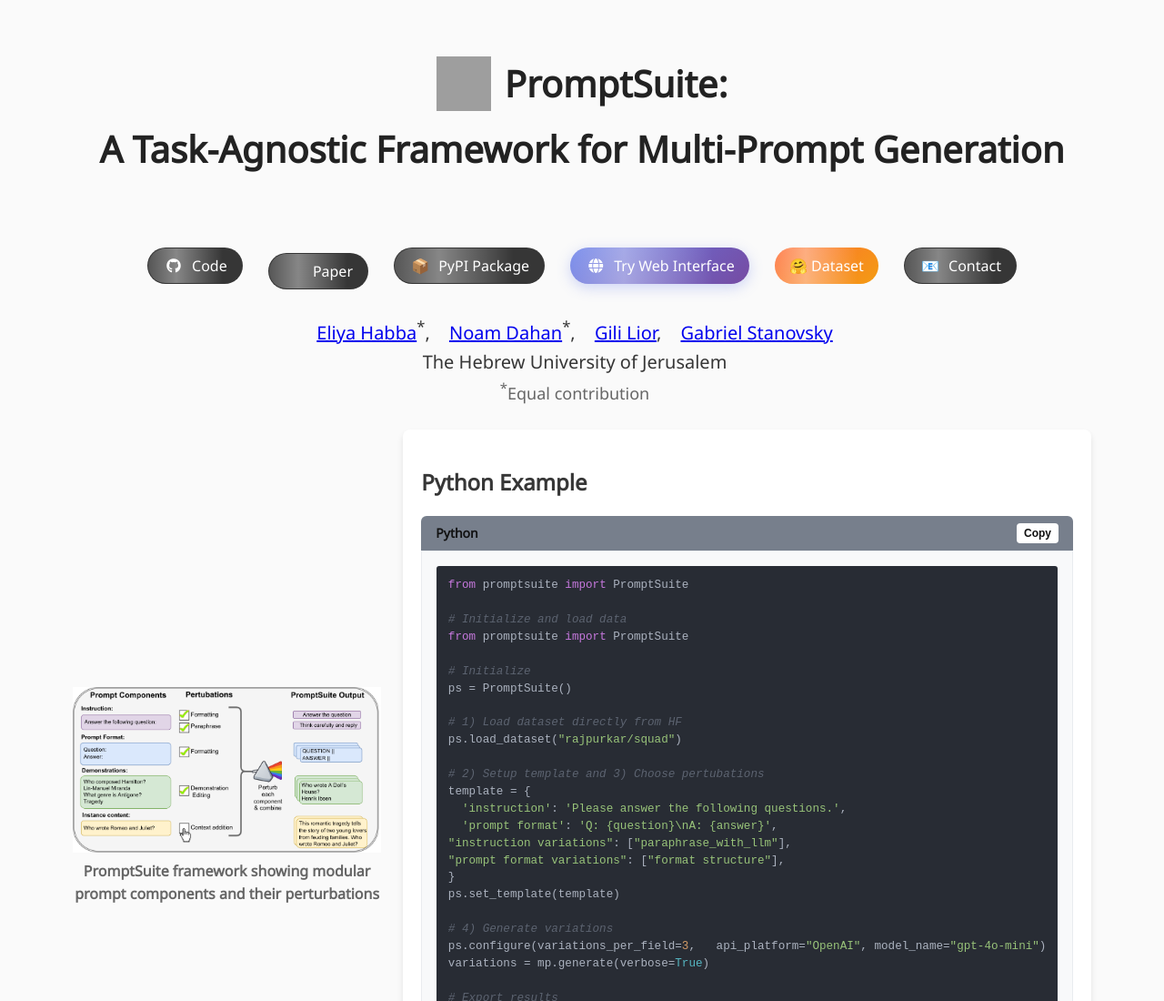
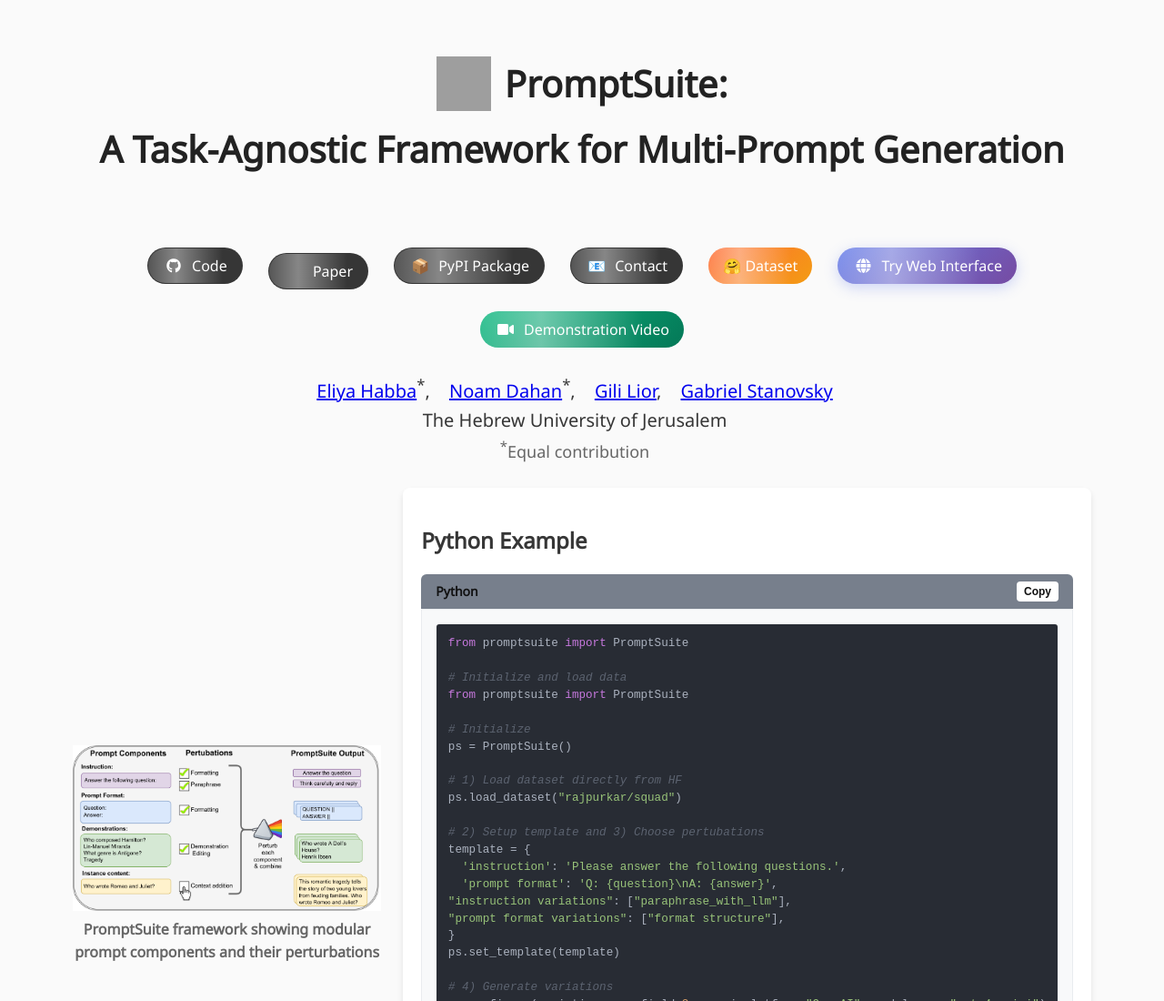
Before and after one commit to eliyahabba/PromptSuite, a plain HTML site: page index.html in a window 1280 px wide. Shown: the top 1100 px of the page at 91% size. Drawn offline with nearby package versions, Linux system fonts and the light colour scheme; grey boxes are pictures that could not be loaded; some icons are missing; a web font is replaced by a local one.

Commit message:
Updated README

```diff
--- a/index.html
+++ b/index.html
@@ -521,6 +521,52 @@
     left: 100%;
   }
 }
+
+/* Video Button Styling */
+.video-button {
+  background: linear-gradient(135deg, #10b981 0%, #047857 100%) !important;
+  color: white !important;
+  border: none !important;
+  position: relative;
+  overflow: hidden;
+  transition: all 0.3s ease !important;
+}
+
+.video-button::before {
+  content: '';
+  position: absolute;
+  top: 0;
+  left: -100%;
+  width: 100%;
+  height: 100%;
+  background: linear-gradient(
+    90deg,
+    transparent,
+    rgba(255, 255, 255, 0.3),
+    transparent
+  );
+  animation: video-shine 3s linear infinite;
+  z-index: 1;
+}
+
+.video-button:hover {
+  transform: translateY(-2px) !important;
+  box-shadow: 0 6px 20px rgba(16, 185, 129, 0.4) !important;
+}
+
+.video-button span {
+  position: relative;
+  z-index: 2;
+}
+
+@keyframes video-shine {
+  0% {
+    left: -100%;
+  }
+  100% {
+    left: 100%;
+  }
+}
 </style>
   <script src="https://ajax.googleapis.com/ajax/libs/jquery/3.5.1/jquery.min.js"></script>
   <script src="https://documentcloud.adobe.com/view-sdk/main.js"></script>
@@ -643,6 +689,19 @@
                   <span>PyPI Package</span>
                 </a>
               </span>
+              <!-- Contact link -->
+              <span class="link-block">
+                <a href="mailto:eliya.habba@mail.huji.ac.il" target="_blank" class="external-link button is-normal is-rounded is-dark">
+                  <span class="icon">📧</span>
+                  <span>Contact</span>
+                </a>
+              </span>
+              <!-- Hugging Face Dataset link -->
+              <span class="link-block">
+                <a href="https://huggingface.co/datasets/nlphuji/PromptSuite" target="_blank" class="external-link button is-normal is-rounded hf-button">
+                  <span>🤗 Dataset</span>
+                </a>
+              </span>
               <!-- Web Interface link -->
               <span class="link-block">
                 <a href="https://promptsuite.streamlit.app/" target="_blank" class="external-link button is-normal is-rounded animated-button">
@@ -652,17 +711,13 @@
                   <span>Try Web Interface</span>
                 </a>
               </span>
-              <!-- Hugging Face Dataset link -->
+              <!-- Demonstration Video link -->
               <span class="link-block">
-                <a href="https://huggingface.co/datasets/nlphuji/PromptSuite" target="_blank" class="external-link button is-normal is-rounded hf-button">
-                  <span>🤗 Dataset</span>
-                </a>
-              </span>
-              <!-- Contact link -->
-              <span class="link-block">
-                <a href="mailto:eliya.habba@mail.huji.ac.il" target="_blank" class="external-link button is-normal is-rounded is-dark">
-                  <span class="icon">📧</span>
-                  <span>Contact</span>
+                <a href="https://www.youtube.com/watch?v=kJP2_ucGsXA" target="_blank" class="external-link button is-normal is-rounded video-button">
+                  <span class="icon">
+                    <i class="fas fa-video"></i>
+                  </span>
+                  <span>Demonstration Video</span>
                 </a>
               </span>
             </div>
```
